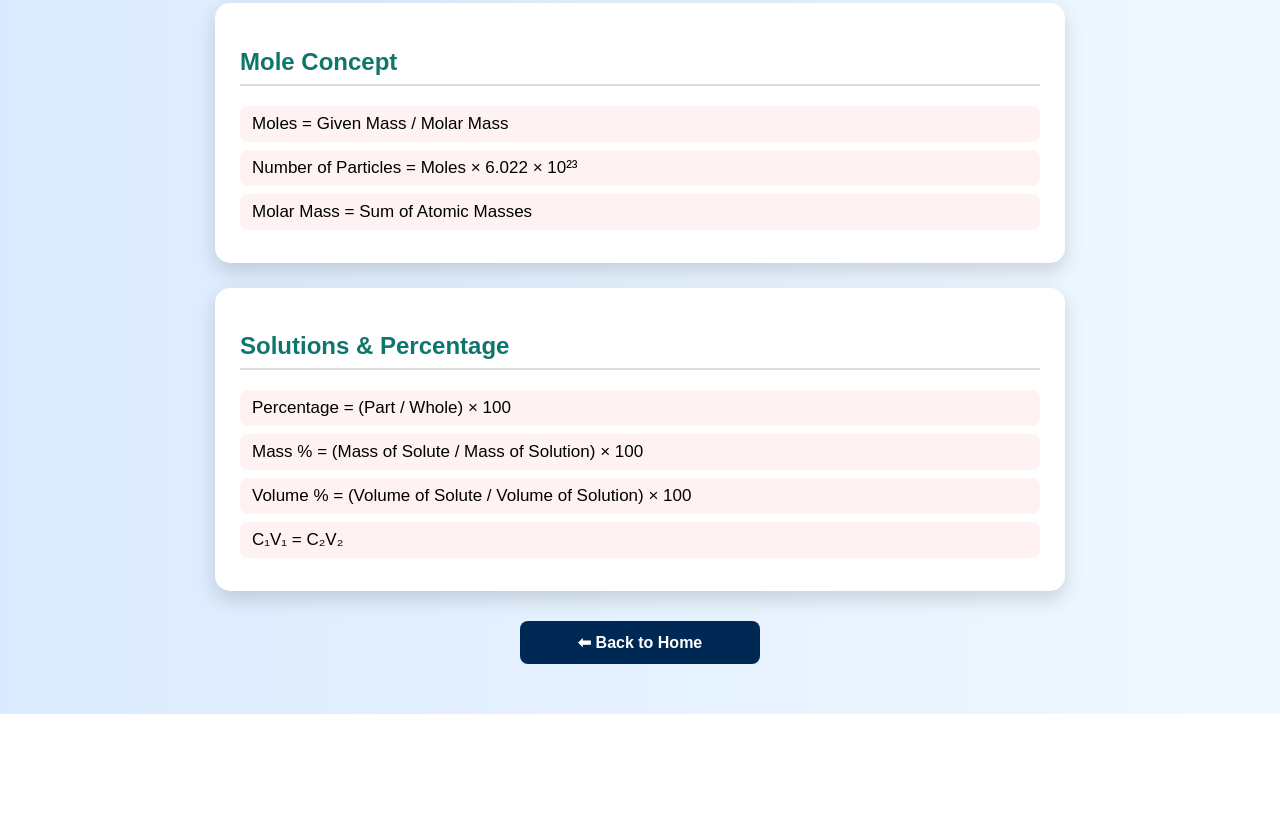
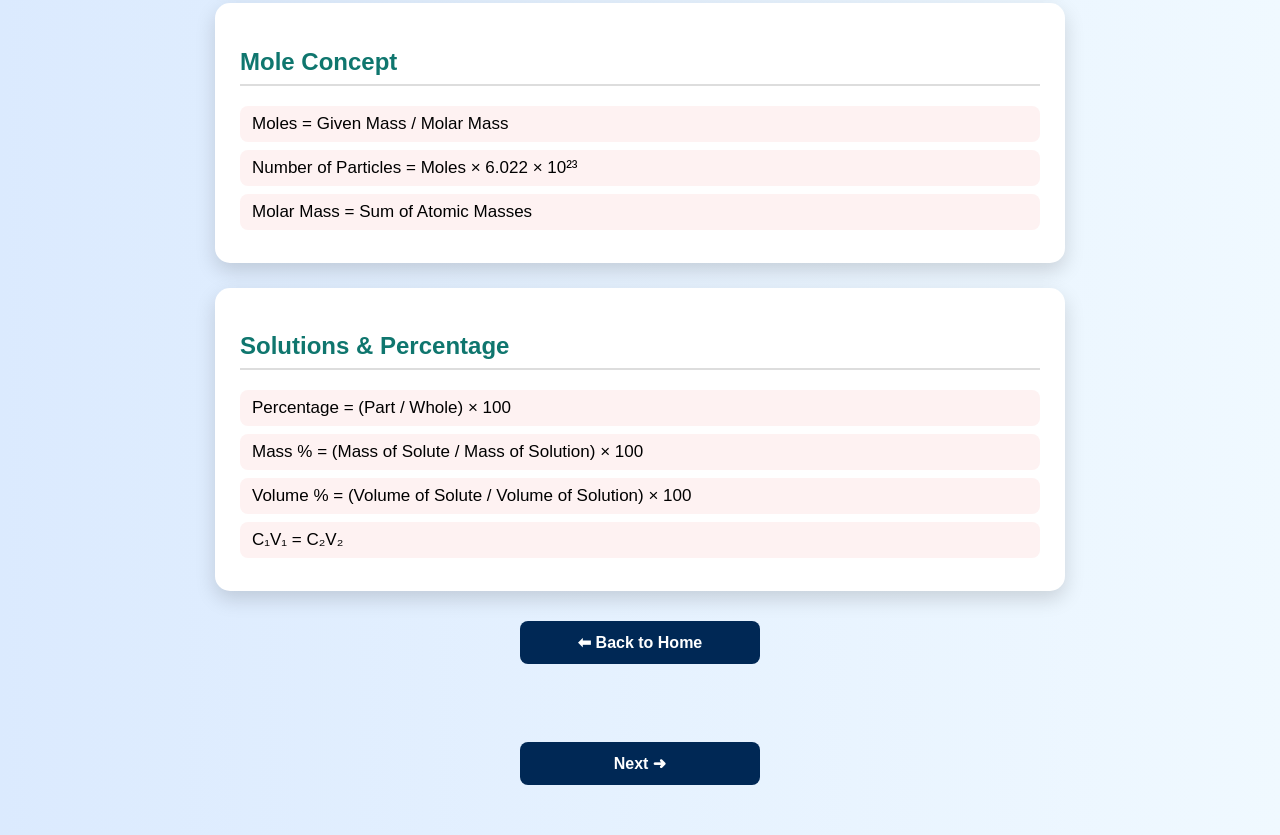
Before and after one commit to Shivam456-ait/Formula, a plain HTML site: page class9.html in a window 1280 px wide. Shown: the part 1421-2256 px from the top of the page. Before the commit the page ends 2135 px from the top, so only its background shows below. Drawn offline with Linux system fonts and the light colour scheme.

Commit message:
Update class9.html

```diff
--- a/class9.html
+++ b/class9.html
@@ -111,7 +111,11 @@ a:hover{
 <p>C₁V₁ = C₂V₂</p>
 </div>
 
-<a href="index.html">⬅ Back to Home</a>
+<div style="text-align:center; margin-top:20px;">
+    <a href="index.html">⬅ Back to Home</a>
+    &nbsp;&nbsp;
+    <a href="class10.html">Next ➜</a>
+</div>
 
 </body>
 </html>
```
